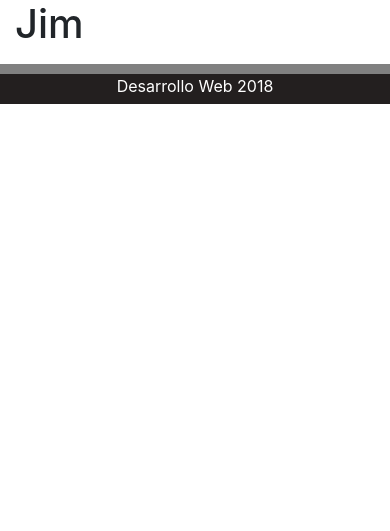
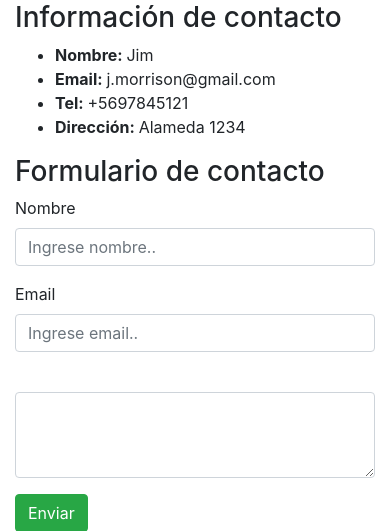
Before and after one commit to jotaierreo/dw_examen, a Django app: page /contacto/1/ in a window 390 px wide; the page is wider, and only the part inside the window is pictured. Shown: the part 123-654 px from the top of that part. Before the commit the page ends 227 px from the top of that part, so only its background shows below. Run offline with Django 3.2, Linux system fonts and the light colour scheme; data comes from the database, SQL or seed files in the repository; both versions use the stored data as it was after the commit; some libraries are stand-ins or nearby versions.

Commit message:
Agregada vista detalle

```diff
--- a/dw_examen/contacto/static/contacto/style.css
+++ b/dw_examen/contacto/static/contacto/style.css
@@ -4,6 +4,11 @@ body, html {
 .bg-dark {
     background-color: #231f1f !important;;
 }
+
+nav .active{
+    background-color: black;
+}
+
 ul li a{
     color: white;
 }
--- a/dw_examen/contacto/templates/contacto/detail.html
+++ b/dw_examen/contacto/templates/contacto/detail.html
@@ -1,7 +1,49 @@
 {% extends "contacto/base.html" %}
+{% load thumbnail %}
 
 {% block title %}{{contacto.nombre}} {{contacto.apellido}}{% endblock %}
 
 {% block content %}
-<h1>{{contacto.nombre}}</h1>
+
+<div class="row">
+    <div class="col-sm-4">
+        {% thumbnail contacto.image "100x100" crop="center" as im %}
+            <img src="{{ im.url }}" width="{{ im.width }}" height="{{ im.height }}">
+        {% endthumbnail %}
+    </div>
+    <div class="col-sm-4">
+        <h3>Información de contacto</h3>
+        <ul>
+            <li><span class="font-weight-bold">Nombre: </span> <span>{{contacto.nombre}}</span></li>
+            <li><span class="font-weight-bold">Email: </span> <span>{{contacto.email}}</span></li>
+            <li><span class="font-weight-bold">Tel: </span> <span>{{contacto.telefono}}</span></li>
+            <li><span class="font-weight-bold">Dirección: </span> <span>{{contacto.direccion}}</span></li>
+        </ul>
+        <h3 class="mt-2">Formulario de contacto</h3>
+        <form>
+                <div class="form-group">
+                  <label for="f1">Nombre</label>
+                  <input type="email" class="form-control" id="f1" placeholder="Ingrese nombre..">
+                </div>
+                <div class="form-group">
+                    <label for="f2">Email</label>
+                    <input type="email" class="form-control" id="f2" placeholder="Ingrese email.." email>
+                </div>
+                <div class="form-group">
+                  <label for="f3"></label>
+                  <textarea class="form-control" id="f3" rows="3"></textarea>
+                </div>
+                <button type="submit" class="btn btn-success ">Enviar</button>
+            </form>
+    </div>
+    <div class="col-sm-4">
+        <iframe
+            width="600"
+            height="450"
+            frameborder="0" style="border:0"
+            src="https://www.google.com/maps/embed/v1/place?key=AIzaSyAhUxonjQzDi-GaRGN-d3_Jjc-XMXiO0bU
+              &q={{contacto.direccion}}" allowfullscreen>
+          </iframe>
+    </div>
+</div>
 {% endblock %}
--- a/dw_examen/dw_examen/urls.py
+++ b/dw_examen/dw_examen/urls.py
@@ -15,8 +15,14 @@ Including another URLconf
 """
 from django.contrib import admin
 from django.urls import path, include
+from django.conf import settings
+from django.conf.urls.static import static
 
 urlpatterns = [
     path('', include('contacto.urls')),
     path('admin/', admin.site.urls),
 ]
+
+if settings.DEBUG:
+	urlpatterns += static(settings.STATIC_URL, document_root=settings.STATIC_ROOT)
+	urlpatterns += static(settings.MEDIA_URL, document_root=settings.MEDIA_ROOT)
--- /dev/null
+++ b/dw_examen/requirements.txt
@@ -0,0 +1,3 @@
+Django==2.0.7
+pillow==4.1.1
+sorl-thumbnail==12.3
```
Also changed, not shown: dw_examen/dw_examen/settings.py (+11 -0 lines), dw_examen/db.sqlite3, dw_examen/jim_L06gDxz.jpg (added).
